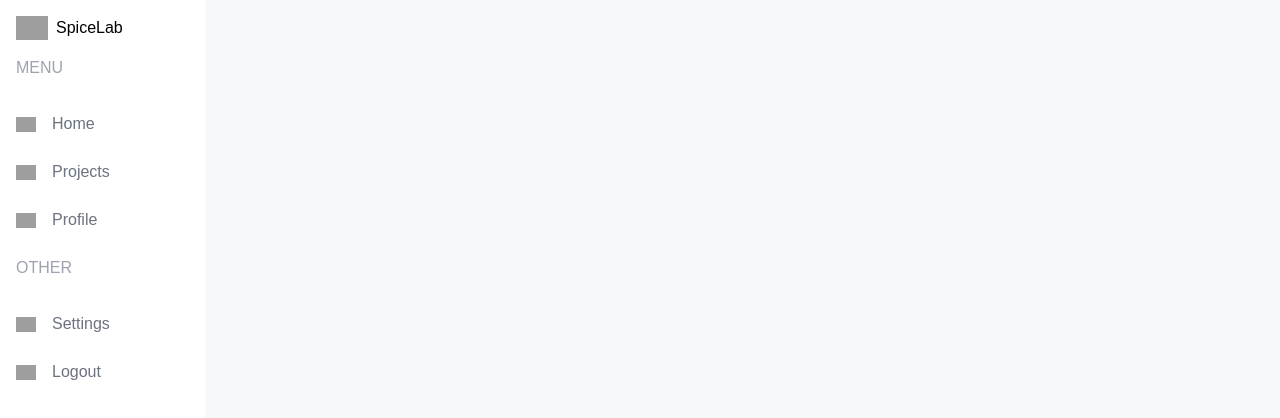
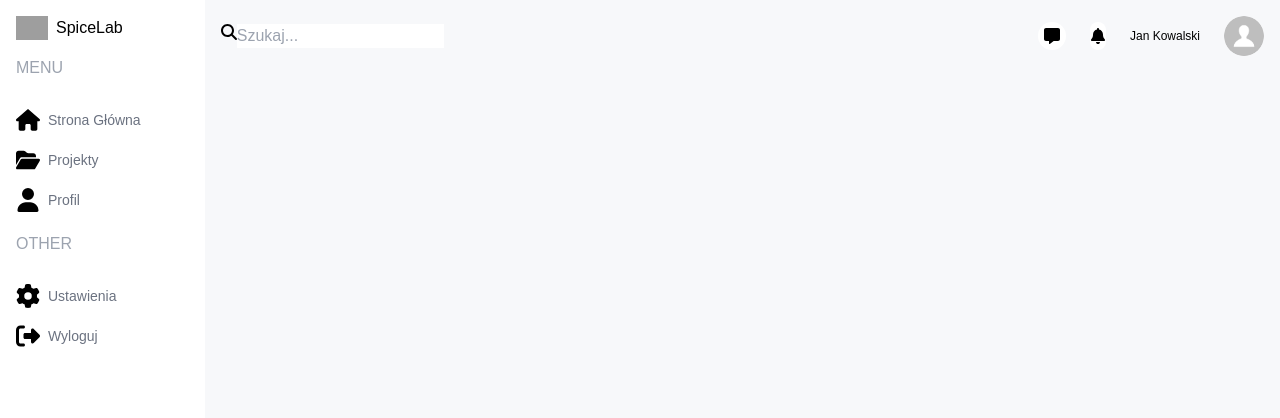
Before and after one commit to SpiceGears/spiceapps, a Next.js app: page /dashboard/home in a window 1280 px wide. Shown: the top 418 px of the page. Built offline with nearby package versions, Linux system fonts and the light colour scheme; grey boxes are pictures that could not be loaded.

Commit message:
Navbar almost finished

```diff
--- a/src/components/Menu.tsx
+++ b/src/components/Menu.tsx
@@ -1,5 +1,12 @@
-import Image from "next/image";
 import Link from "next/link";
+import { FontAwesomeIcon } from "@fortawesome/react-fontawesome";
+import {
+  faHouse,
+  faFolderOpen,
+  faUser,
+  faGear,
+  faRightFromBracket,
+} from "@fortawesome/free-solid-svg-icons";
 
 export default function Menu() {
   const menuItems = [
@@ -7,16 +14,19 @@ export default function Menu() {
       title: "MENU",
       items: [
         {
-                label: "Home",
+          label: "Strona Główna",
           href: "/dashboard/home",
+          icon: faHouse,
         },
         {
-                label: "Projects",
+          label: "Projekty",
           href: "/dashboard/projects",
+          icon: faFolderOpen,
         },
         {
-                label: "Profile",
+          label: "Profil",
           href: "/dashboard/profile",
+          icon: faUser,
         },
       ],
     },
@@ -24,25 +34,37 @@ export default function Menu() {
       title: "OTHER",
       items: [
         {
-                label: "Settings",
+          label: "Ustawienia",
           href: "/dashboard/settings",
+          icon: faGear,
         },
         {
-                label: "Logout",
+          label: "Wyloguj",
           href: "/dashboard/logout",
+          icon: faRightFromBracket,
         },
       ],
-        }
-        ]
+    },
+  ];
+
   return (
     <div className="">
       {menuItems.map((i) => (
         <div className="flex flex-col gap-2" key={i.title}>
-                    <span className="hidden lg:block text-gray-400 font-light my-4">{i.title}</span>
+          <span className="hidden lg:block text-gray-400 font-light my-4">
+            {i.title}
+          </span>
           {i.items.map((item) => (
-                        <Link href={item.href} key={item.label} className="flex items-center justify-center lg:justify-start gap-4 text-gray-500 py-2">
-                            <Image src="/icon.ico" alt="Logo" width={20} height={20} />
-                            <span className="hidden lg:block">{item.label}</span>
+            <Link
+              href={item.href}
+              key={item.label}
+              className="flex items-center justify-center lg:justify-start gap-2 text-gray-500 py-1"
+            >
+              <FontAwesomeIcon
+                icon={item.icon}
+                className="w-6 h-6 text-black"
+              />
+              <span className="hidden lg:block text-sm">{item.label}</span>
             </Link>
           ))}
         </div>
--- a/src/components/Navbar.tsx
+++ b/src/components/Navbar.tsx
@@ -1,8 +1,26 @@
+import Image from "next/image";
+import { FontAwesomeIcon } from "@fortawesome/react-fontawesome";
+import { faSearch, faMessage, faBell } from "@fortawesome/free-solid-svg-icons";
+
 export default function Navbar(){
     return (
         <div className="flex items-center justify-between p-4">
-            <div className="hidden md:flex"></div>
-            <div className=""></div>
+        <div className="hidden md:flex">
+            <FontAwesomeIcon icon={faSearch} className="w-4 h-4" />
+            <input type="text" placeholder="Szukaj..."/>
+        </div>
+        <div className="flex items-center gap-6">
+            <div className="bg-white rounded-full w-7 h-7 flex items-center justify-center cursor-pointer">
+                <FontAwesomeIcon icon={faMessage} className="w-4 h-4" />
+            </div>
+            <div className="bg-white rounded-full w-h h-7 flex items-center justify-center cursor-pointer">
+                <FontAwesomeIcon icon={faBell} className="w-4 h-4" />
+            </div>
+            <div className="flex flex-col">
+                <span className="text-xs leading-3 font-medium">Jan Kowalski</span>
+            </div>
+            <Image src="/icons/avatar.png" alt="Avatar" width={40} height={40} className="rounded-full" />
+        </div>
         </div>
     );
 }
```
Also changed, not shown: public/icons/avatar.png (added). Lines whose indentation alone changed are shown as unchanged.
